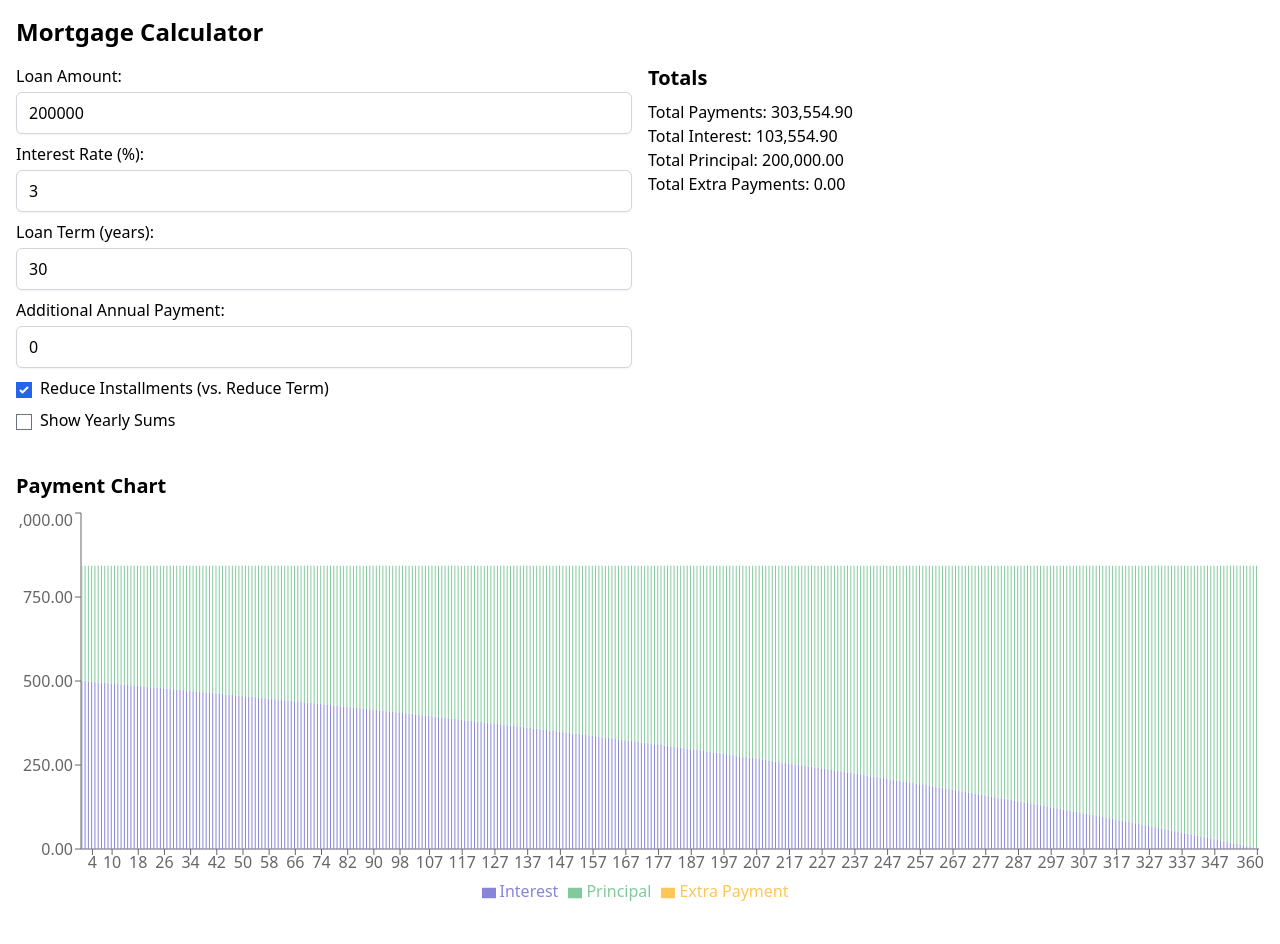
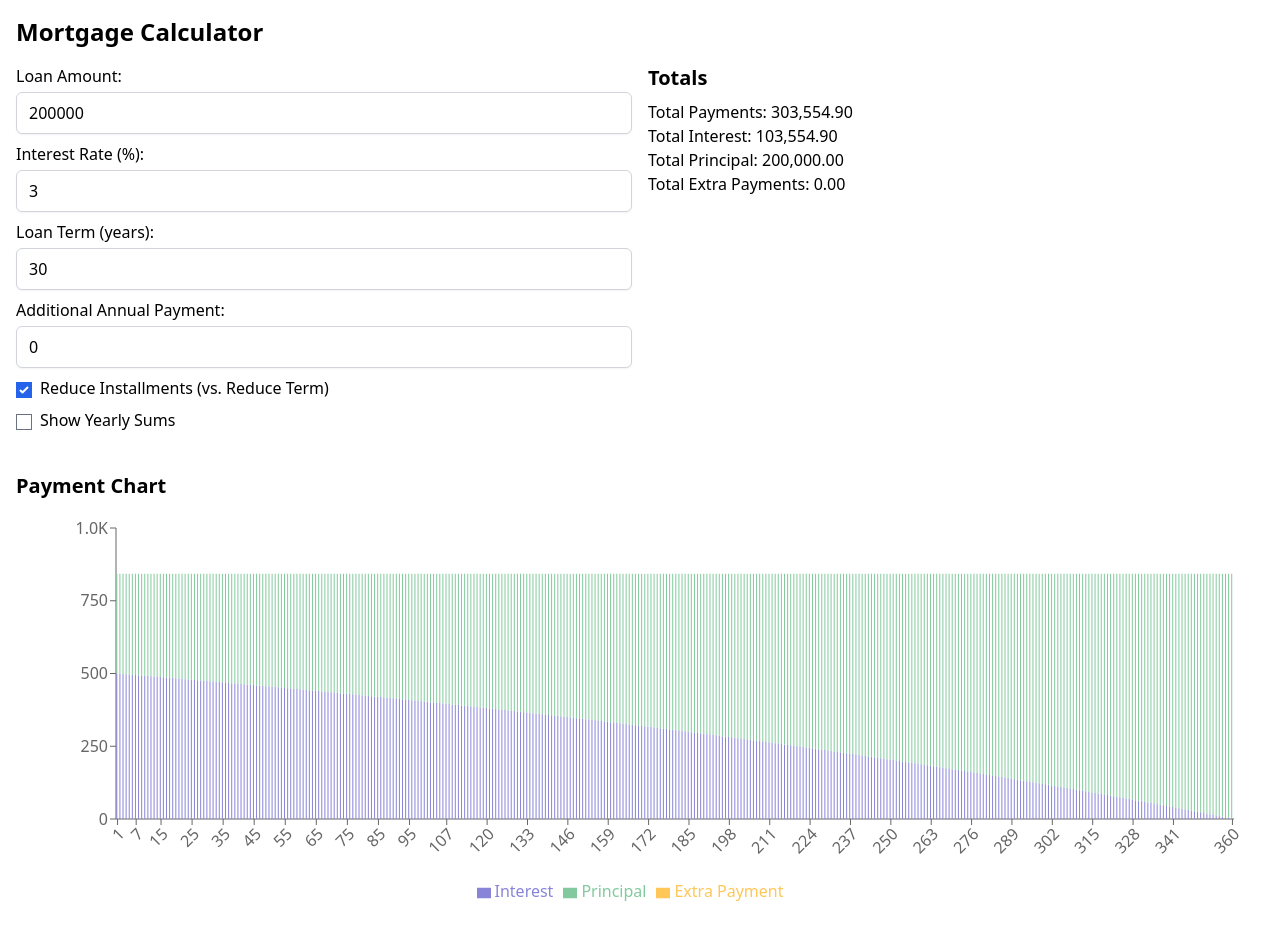
Before and after one commit to alainrk/finance, a React (Vite) app: page / in a window 1280 px wide. Shown: the top 944 px of the page. Built offline with nearby package versions, Linux system fonts and the light colour scheme.

Commit message:
Fix chart labels

```diff
--- a/src/MortgageCalculator.tsx
+++ b/src/MortgageCalculator.tsx
@@ -49,6 +49,16 @@ const MortgageCalculator: React.FC = () => {
   const [reduceInstallments, setReduceInstallments] = useState<boolean>(true);
   const [showYearlySums, setShowYearlySums] = useState<boolean>(false);
   const [mortgageData, setMortgageData] = useState<PaymentData[]>([]);
+
+  const formatAxisLabel = (value: number): string => {
+    if (value >= 1000000) {
+      return `${(value / 1000000).toFixed(1)}M`;
+    } else if (value >= 1000) {
+      return `${(value / 1000).toFixed(1)}K`;
+    } else {
+      return value.toFixed(0);
+    }
+  };
 
   useEffect(() => {
     calculateMortgage();
@@ -224,10 +234,29 @@ const MortgageCalculator: React.FC = () => {
       <div className="mt-8">
         <h2 className="text-xl font-semibold mb-2">Payment Chart</h2>
         <ResponsiveContainer width="100%" height={400}>
-          <BarChart data={getChartData()}>
-            <XAxis dataKey={showYearlySums ? "monthName" : "month"} />
-            <YAxis tickFormatter={formatNumber} />
-            <Tooltip formatter={(value: number) => formatNumber(value)} />
+          <BarChart
+            data={getChartData()}
+            margin={{
+              top: 20,
+              right: 30,
+              left: 20,
+              bottom: 5,
+            }}
+          >
+            <XAxis
+              dataKey={showYearlySums ? "monthName" : "month"}
+              angle={-45}
+              textAnchor="end"
+              height={60}
+              interval={showYearlySums ? 0 : "preserveStartEnd"}
+            />
+            <YAxis tickFormatter={formatAxisLabel} width={80} />
+            <Tooltip
+              formatter={(value: number) => formatNumber(value)}
+              labelFormatter={(label) =>
+                showYearlySums ? label : `Month ${label}`
+              }
+            />
             <Legend />
             <Bar
               dataKey="interest"
@@ -243,7 +272,7 @@ const MortgageCalculator: React.FC = () => {
             />
             <Bar dataKey="extraPayment" fill="#ffc658" name="Extra Payment" />
           </BarChart>
-        </ResponsiveContainer>
+        </ResponsiveContainer>{" "}
       </div>
       <div className="mt-8">
         <h2 className="text-xl font-semibold mb-2">Payment Schedule</h2>
```
